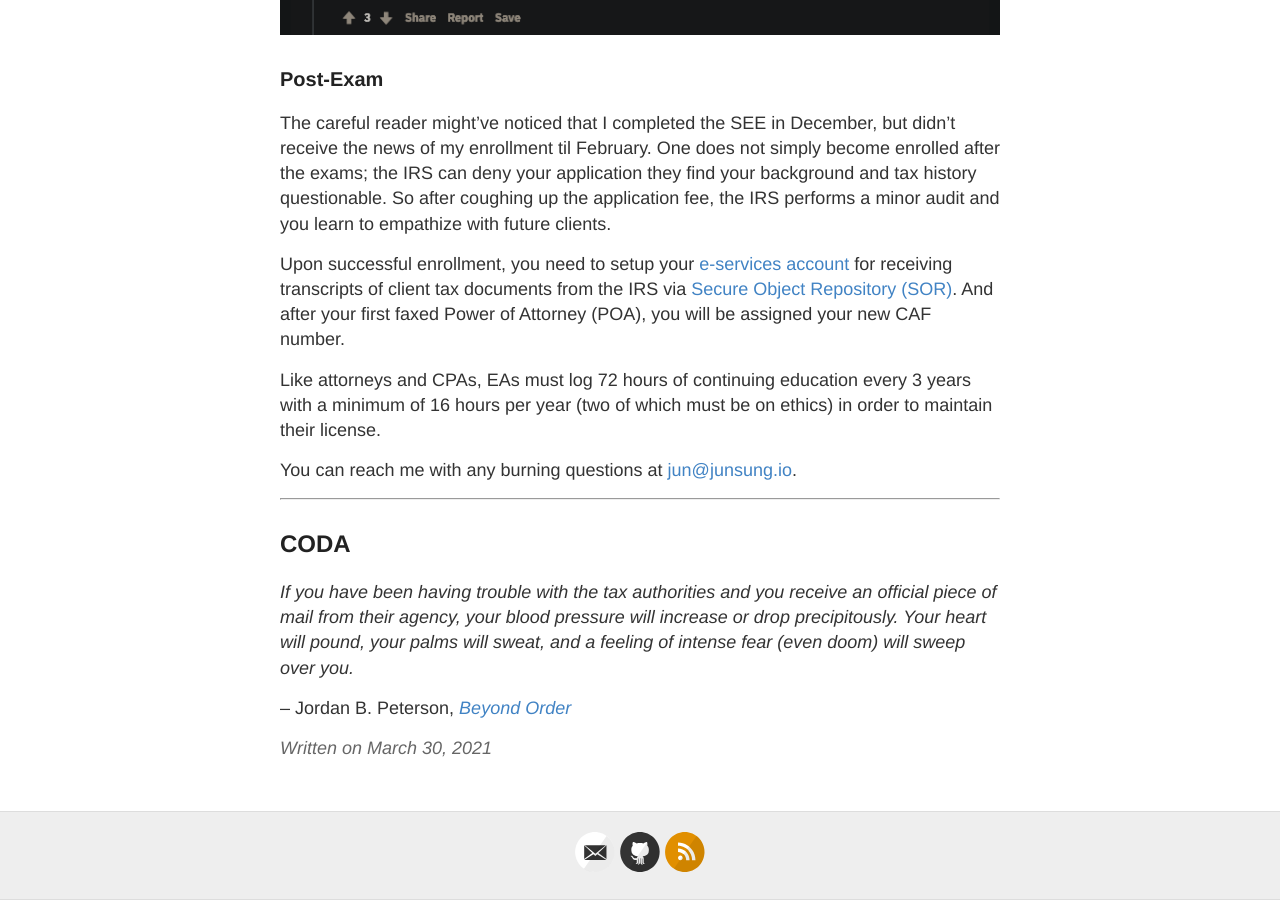
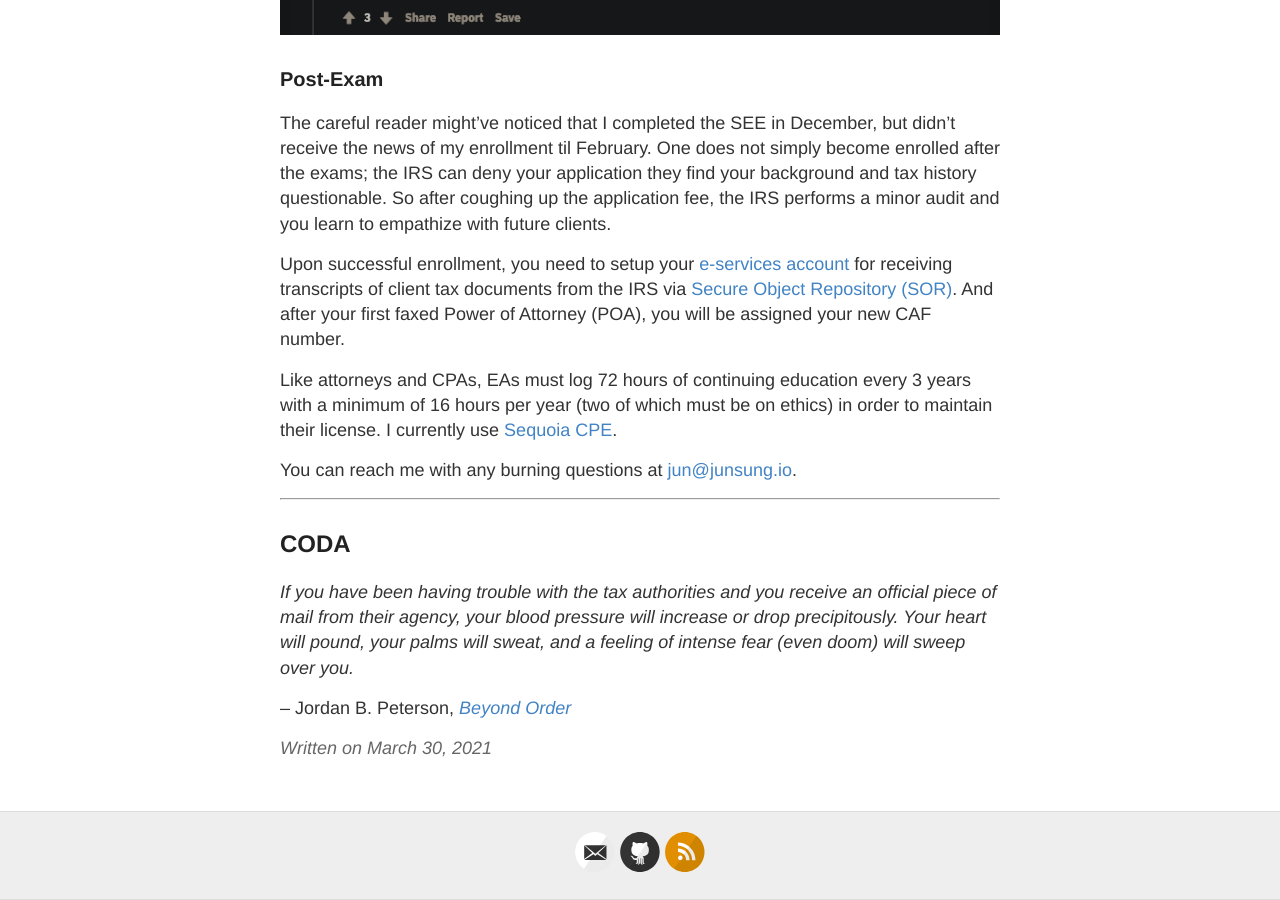
Before and after one commit to poastmil/junsunglee.com, a Jekyll site: the page built from _posts/2021-3-30-A-Tale-of-Tax-Licensing.md, in a window 1280 px wide and 900 px high, scrolled down 4738 px. Built offline with Jekyll 4.4.1, drawn with Linux system fonts in a browser that asks for light colours.

Commit message:
Updated post with CPE link

```diff
--- a/_posts/2021-3-30-A-Tale-of-Tax-Licensing.md
+++ b/_posts/2021-3-30-A-Tale-of-Tax-Licensing.md
@@ -74,7 +74,7 @@ The careful reader might've noticed that I completed the SEE in December, but di
 
 Upon successful enrollment, you need to setup your [e-services account](https://www.irs.gov/e-services) for receiving transcripts of client tax documents from the IRS via [Secure Object Repository (SOR)](https://la2.www4.irs.gov/eauth/pub/login.jsp?Data=VGFyZ2V0TG9BPUY%253D&TYPE=33554433&REALMOID=06-000182c7-65a1-17e7-9a3f-483c0adb40b7&GUID=&SMAUTHREASON=0&METHOD=GET&SMAGENTNAME=UOkC7yx4eMTO24FGxPfBRb5q3Mj3Xh3pyXfBEjYyHJ97nGCXu16wx5MzFHjfZmlG&TARGET=-SM-https%3a%2f%2fla2%2ewww4%2eirs%2egov%2fsemail%2fviews%2flist_mail). And after your first faxed Power of Attorney (POA), you will be assigned your new CAF number.
 
-Like attorneys and CPAs, EAs must log 72 hours of continuing education every 3 years with a minimum of 16 hours per year (two of which must be on ethics) in order to maintain their license.
+Like attorneys and CPAs, EAs must log 72 hours of continuing education every 3 years with a minimum of 16 hours per year (two of which must be on ethics) in order to maintain their license. I currently use [Sequoia CPE](https://www.sequoiacpe.com/ea/OaoKn).
 
 You can reach me with any burning questions at [jun@junsung.io](jun@junsung.io).
 
```
